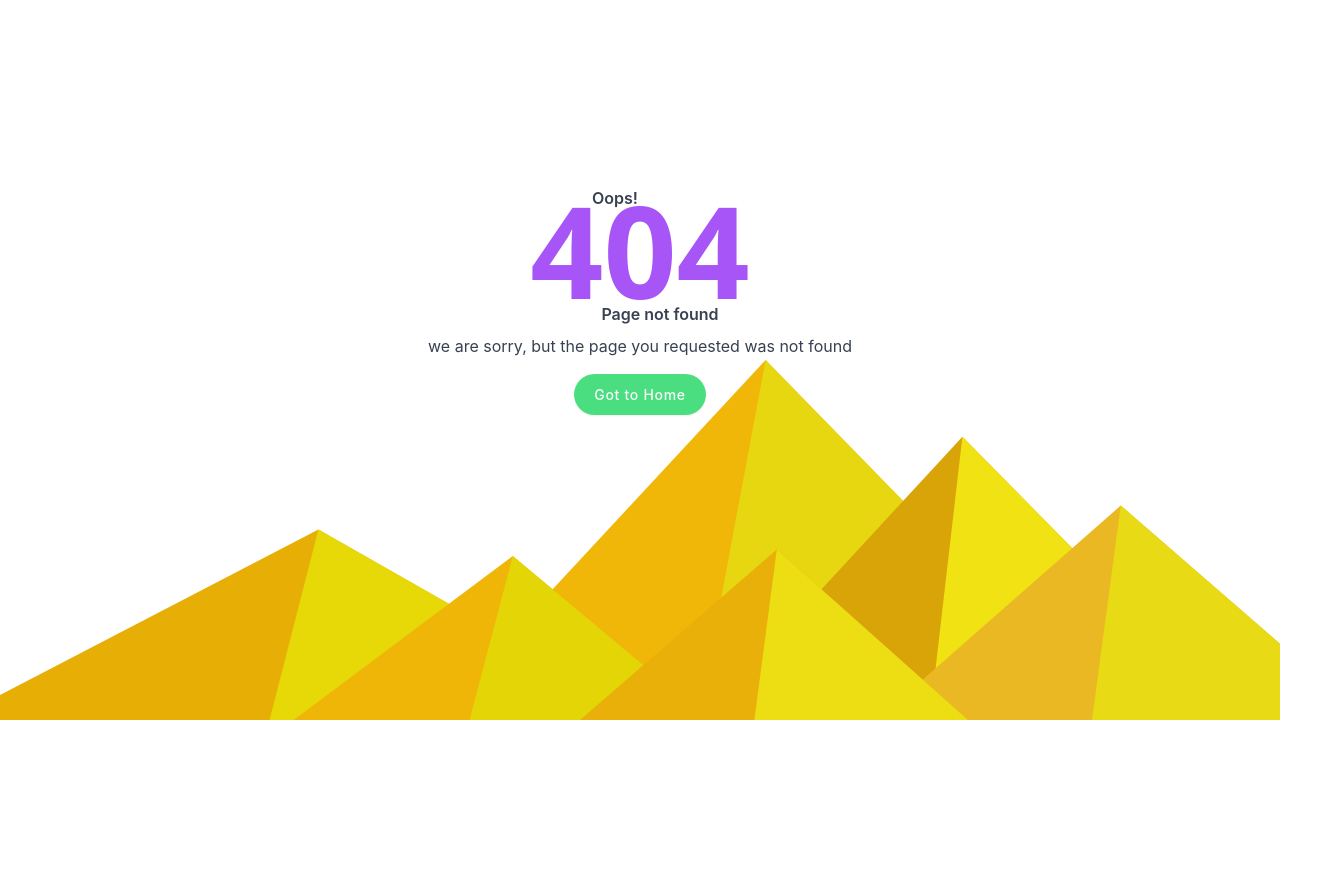
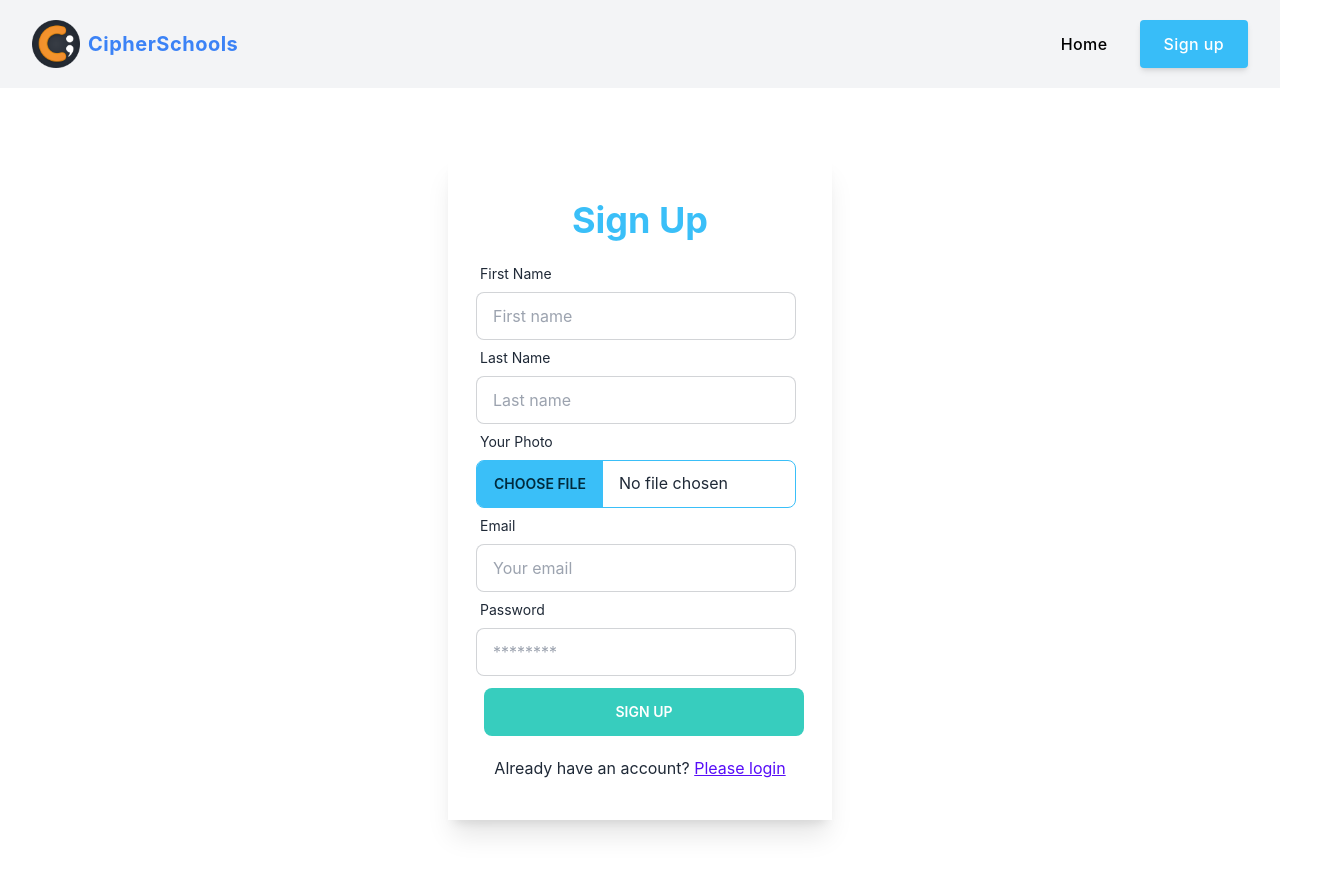
Before and after one commit to Sayem92/CipherSchools, a React (Create React App) app: page /register in a window 1280 px wide. Before the commit this address had no page. Shown: the top 874 px of the page, 1320 px wide, since content can reach past the window. Before the commit the page ends 800 px from the top, so only its background shows below. Built offline with nearby package versions, Linux system fonts and the light colour scheme.

Commit message:
add register page

```diff
--- a/package.json
+++ b/package.json
@@ -12,6 +12,7 @@
     "react": "^18.2.0",
     "react-calendar-heatmap": "^1.9.0",
     "react-dom": "^18.2.0",
+    "react-hook-form": "^7.43.9",
     "react-hot-toast": "^2.4.0",
     "react-icons": "^4.8.0",
     "react-router-dom": "^6.10.0",
--- /dev/null
+++ b/src/components/form/Login.jsx
@@ -0,0 +1,11 @@
+import React from 'react';
+
+const Login = () => {
+    return (
+        <div>
+
+        </div>
+    );
+};
+
+export default Login;
--- /dev/null
+++ b/src/components/form/Register.jsx
@@ -0,0 +1,184 @@
+import React from "react";
+import { useState } from "react";
+import { useForm } from "react-hook-form";
+import { Link } from "react-router-dom";
+import { LoaderSpin } from "../loader/Loader";
+
+
+const Register = () => {
+  const {
+    register,
+    handleSubmit,
+    formState: { errors },
+  } = useForm();
+
+  const [signUpError, setSignUpError] = useState("");
+  const imageHostKey = process.env.REACT_APP_IMGBB_key;
+  const [loading, setLoading] = useState(false);
+
+
+
+
+  // user sign up---------
+  const handleSignUp = (data) => {
+    setLoading(true);
+
+
+
+    const image = data.image[0];
+    const formData = new FormData();
+    formData.append("image", image);
+    const url = `https://api.imgbb.com/1/upload?key=${imageHostKey}`;
+    fetch(url, {
+      method: "POST",
+      body: formData,
+    })
+      .then((res) => res.json())
+      .then((imgData) => {
+        console.log(imgData);
+        if (imgData.success) {
+
+
+          // save data -------------
+          setLoading(false);
+          console.log(data);
+          setSignUpError('')
+        }
+      });
+
+  };
+
+
+  return (
+    <div className="h-[800px] flex justify-center items-center ">
+      <div className="w-96 p-7 shadow-xl mx-2">
+        <h2 className="text-4xl py-4 font-bold text-center text-info">
+          Sign Up
+        </h2>
+        <form onSubmit={handleSubmit(handleSignUp)}>
+          <div className="form-control w-full max-w-x">
+            <label className="label">
+              {" "}
+              <span className="label-text ">First Name</span>
+            </label>
+            <input
+              type="text"
+              {...register("firstName", {
+                required: "Please enter your first name",
+              })}
+              className="input input-bordered  w-full max-w-xs"
+              placeholder="First name"
+            />
+            {errors.firstName && (
+              <p className="text-red-600">{errors.firstName.message}</p>
+            )}
+          </div>
+
+          <div className="form-control w-full max-w-x">
+            <label className="label">
+              {" "}
+              <span className="label-text ">Last Name</span>
+            </label>
+            <input
+              type="text"
+              {...register("lastName", {
+                required: "Please enter your last name",
+              })}
+              className="input input-bordered  w-full max-w-xs"
+              placeholder="Last name"
+            />
+            {errors.lastName && (
+              <p className="text-red-600">{errors.lastName.message}</p>
+            )}
+          </div>
+
+          {/* image */}
+          <div className="form-control w-full max-w-x">
+            <label className="label">
+              {" "}
+              <span className="label-text ">Your Photo</span>
+            </label>
+            <input
+              type="file"
+              {...register("image", {
+                required: "Please select your photo",
+              })}
+              className="file-input file-input-info file-input-bordered  w-full max-w-xs"
+              placeholder="Your photo"
+            />
+            {errors.image && (
+              <p className="text-red-600">{errors.image.message}</p>
+            )}
+          </div>
+
+          <div className="form-control w-full max-w-x">
+            <label className="label">
+              {" "}
+              <span className="label-text ">Email</span>
+            </label>
+            <input
+              type="email"
+              {...register("email", {
+                required: "Email is required",
+              })}
+              className="input input-bordered  w-full max-w-xs"
+              placeholder="Your email"
+            />
+
+            {errors.email && (
+              <p className="text-red-600">{errors.email.message}</p>
+            )}
+          </div>
+
+          <div className="form-control w-full max-w-xs">
+            <label className="label">
+              {" "}
+              <span className="label-text ">Password</span>
+            </label>
+            <input
+              type="password"
+              {...register("password", {
+                required: "Password is required",
+                minLength: {
+                  value: 6,
+                  message: "Password is must be 6 characters or longer",
+                },
+                pattern: {
+                  value: /(?=.*[A-Z])(?=.*[!@#$&*])(?=.*[0-9])/,
+                  message:
+                    "Password must have uppercase, number and special characters",
+                },
+              })}
+              className="input input-bordered  w-full max-w-xs"
+              placeholder="********"
+            />
+
+            {errors.password && (
+              <p className="text-red-600">{errors.password.message}</p>
+            )}
+          </div>
+
+          <button
+            className="mt-3 btn btn-accent text-white w-full max-w-xs"
+            type="submit"
+          >
+            {loading ? <LoaderSpin /> : "Sign Up"}
+          </button>
+
+          <div>
+            {signUpError && <p className="text-red-600">{signUpError}</p>}
+          </div>
+        </form>
+
+        <p className="my-3 text-center ">
+          Already have an account?{" "}
+          <Link to="/login" className="text-primary underline">
+            Please login
+          </Link>
+        </p>
+      </div>
+    </div>
+  );
+};
+
+export default Register;
--- a/src/components/header/ProfileEditModal.jsx
+++ b/src/components/header/ProfileEditModal.jsx
@@ -1,6 +1,7 @@
 import React from "react";
 import edit from "../../assets/pen-edit.svg";
 import { useState } from "react";
+import { LoaderSpin } from "../loader/Loader";
 
 const ProfileEditModal = () => {
   const [isLoading, setIsLoading] = useState(false);
@@ -67,11 +68,8 @@ const ProfileEditModal = () => {
           <div className="flex  items-center gap-5">
             <div>
               {isLoading ? (
-                <div class="flex items-center justify-center ">
-                  <div
-                    style={{ borderTopColor: "transparent" }}
-                    className="w-6 h-6 border-4 border-blue-500 rounded-full animate-spin"
-                  ></div>
+                <div className="flex items-center justify-center ">
+                  <LoaderSpin className={"text-blue-700"}></LoaderSpin>
                 </div>
               ) : (
                 <img
@@ -127,6 +125,7 @@ const ProfileEditModal = () => {
                   <input
                     className="w-full py-2 rounded-md px-4 outline-none bg-slate-100"
                     type="email"
+                    readOnly
                     placeholder="Email Address"
                     value={email}
                     onChange={(e) => setEmail(e.target.value)}
--- /dev/null
+++ b/src/components/loader/Loader.jsx
@@ -0,0 +1,16 @@
+import React from "react";
+import { BiLoader } from "react-icons/bi";
+
+const Loader = () => {
+  return (
+    <div className="flex items-center justify-center w-full pt-10">
+      <BiLoader size={30} className="fill-primary-500 animate-spin" />
+    </div>
+  );
+};
+
+export const LoaderSpin = ({ className, size = 20 }) => (
+  <BiLoader size={size} className={`animate-spin ${className}`} />
+);
+
+export default Loader;
--- a/src/routes/routes.jsx
+++ b/src/routes/routes.jsx
@@ -2,6 +2,7 @@ import { createBrowserRouter } from "react-router-dom";
 import ErrorPage from "../components/errorPage/ErrorPage";
 import Main from "../layout/Main";
 import Home from "../components/home/Home";
+import Register from "../components/form/Register";
 
 export const router = createBrowserRouter([{
     path: '/',
@@ -15,6 +16,10 @@ export const router = createBrowserRouter([{
         {
             path:'/home',
             element:<Home></Home>
+        },
+        {
+            path:'/register',
+            element:<Register></Register>
         }
     ]
 }])
```
Also changed, not shown: 1 other file (tests, documents, lock files or other folders).
